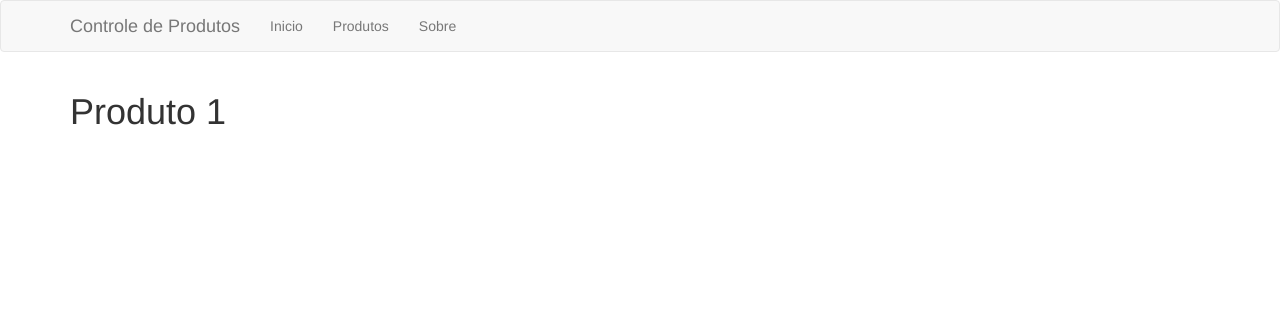
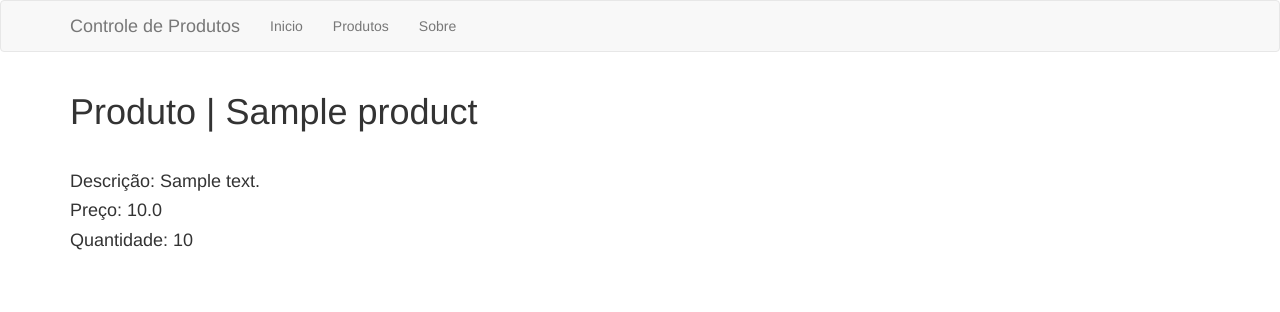
Before and after one commit to vieirinhaabr/sistemas_de_controle_de_produtos, a Flask app: page /product/1/ in a window 1280 px wide. Shown: the top 312 px of the page. Run offline with Flask 2, Linux system fonts and the light colour scheme; tables that the repository leaves empty hold one stand-in row (values such as "Sample post"); some libraries are stand-ins or nearby versions.

Commit message:
Paginas de lista de produtos, e produto individual atualizadas

```diff
--- a/API/DBConnector.py
+++ b/API/DBConnector.py
@@ -33,8 +33,15 @@ class DataBaseController():
 
             return True
 
-        except mysql.connector.Error:
-            return False
+        except mysql.connector.Error as err:
+            if err.errno == errorcode.ER_ACCESS_DENIED_ERROR:
+                print("Something is wrong with your user name or password")
+            elif err.errno == errorcode.ER_BAD_DB_ERROR:
+                print("Database does not exist")
+            else:
+                print(err)
+        else:
+            cnx.close()
 
     def delete(self, id):
         try:
@@ -119,13 +126,13 @@ class DataBaseController():
 
             command = "SELECT * FROM PRODUCTS"
             cursor.execute(command)
-            result = cursor.fetchall()
+            products = cursor.fetchall()
 
             cnx.commit()
 
             cursor.close()
             cnx.close()
-            return result
+            return products
 
         except mysql.connector.Error:
             return False
--- a/DataBase.sql
+++ b/DataBase.sql
@@ -1,5 +1,4 @@
 drop database if exists scp;
-drop table if exists PRODUCTS;
 
 create database scp;
 use scp;
--- a/app.py
+++ b/app.py
@@ -1,9 +1,9 @@
 from flask import Flask, render_template
-from data import Products
+from API.DBConnector import DataBaseController
 
 app = Flask(__name__)
 
-Products = Products()
+dbconnector = DataBaseController()
 
 @app.route('/')
 def index():
@@ -15,11 +15,18 @@ def about():
 
 @app.route('/products')
 def products():
-    return render_template('products.html', products = Products)
+    Products = dbconnector.get_products()
+
+    if len(Products) > 0:
+        return render_template('products.html', products = Products)
+    else:
+        msg = 'Nenhum produto encontrado'
+        return render_template('products.html', msg = msg)
 
 @app.route('/product/<string:id>/')
 def product(id):
-    return render_template('product.html', id = id)
+    Product = dbconnector.search_by_id(id)
+    return render_template('product.html', product = Product[0])
 
 if __name__ == '__main__':
     app.run(debug=True)
--- a/templates/product.html
+++ b/templates/product.html
@@ -1,5 +1,9 @@
 {% extends 'layout.html' %}
 
 {% block body %}
-    <h1>Produto {{id}}</h1>
+    <h1>Produto | {{product[1]}}</h1>
+    <br>
+    <h4>Descrição: {{product[2]}}</h4>
+    <h4>Preço: {{product[3]}}</h4>
+    <h4>Quantidade: {{product[4]}}</h4>
 {% endblock %}
--- a/templates/products.html
+++ b/templates/products.html
@@ -3,8 +3,9 @@
 {% block body %}
     <h1>Produtos</h1>
     <ul class="list-group">
+        <li class="list-group-item"> Lista de Produtos </li>
         {% for product in products %}
-            <li class="list-group-item"><a href="product/{{product.id}}"> {{product.name}} </a></li>
+            <li class="list-group-item"><a href="product/{{product[0]}}"> {{product[1]}} </a>  |  {{product[2]}}</li>
         {% endfor %}
     </ul>
 {% endblock %}
--- a/tester.py
+++ b/tester.py
@@ -5,4 +5,4 @@ if __name__ == '__main__':
 
     #dbtest.create('a', 'qqqqqqqqqqqq', 2.00, 2)
 
-    print(dbtest.create('aa', 'qqqqqqqqqqqq', 2.00, 2))
+    print(dbtest.create('aafgdsdg', 'qqqqqqqqqqqq', 2.00, 2))
```
